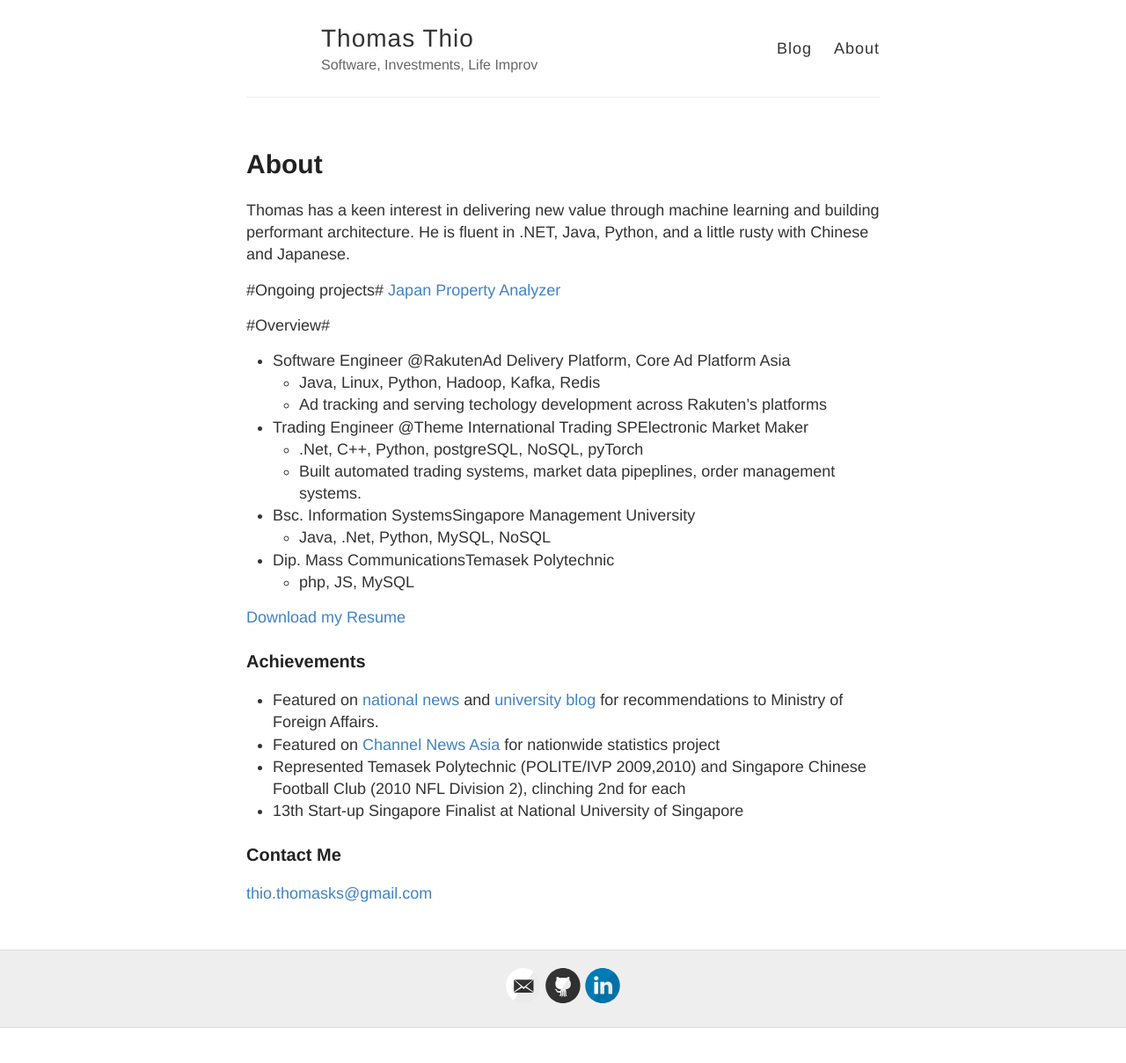
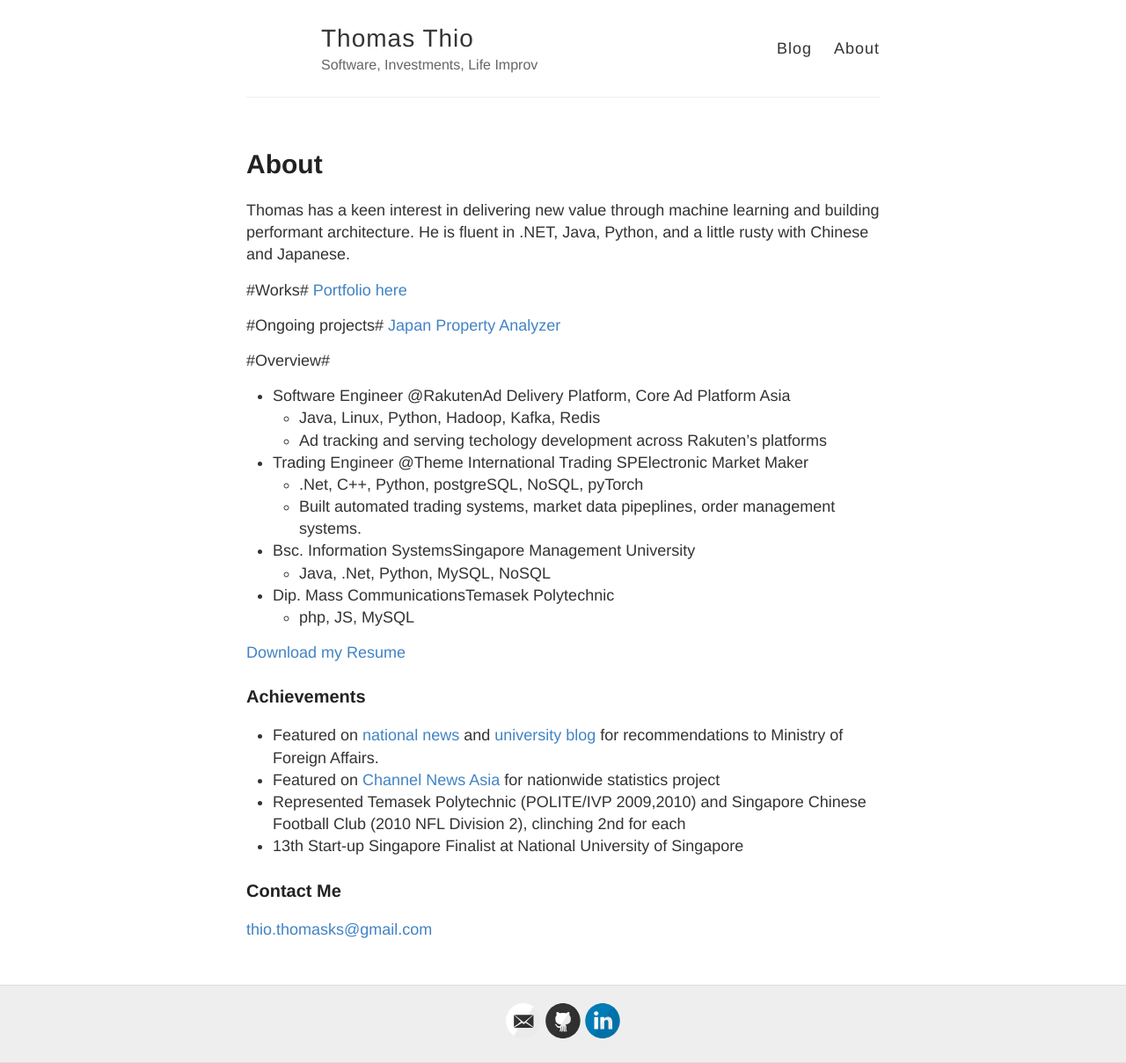
Before and after one commit to ThomThio/PersonalWebsite, a Jekyll site: the page built from about.md, in a window 1280 px wide. Shown: the whole page at 88% size. Built offline with Jekyll 4.4.1, drawn with Linux system fonts in a browser that asks for light colours; before the commit the page ends 1169 px from its top, so only the background shows below that.

Commit message:
Added link to past portfolio

```diff
--- a/about.md
+++ b/about.md
@@ -4,6 +4,9 @@ title: About
 permalink: /about/
 ---
 Thomas has a keen interest in delivering new value through machine learning and building performant architecture. He is fluent in .NET, Java, Python, and a little rusty with Chinese and Japanese.
+
+#Works#
+[Portfolio here](https://pathbrite.com/portfolio/PY5JEcP2e/the-works-of-thomas)
 
 #Ongoing projects#
 [Japan Property Analyzer](https://japan-property.herokuapp.com/){:target="_blank"}
```
